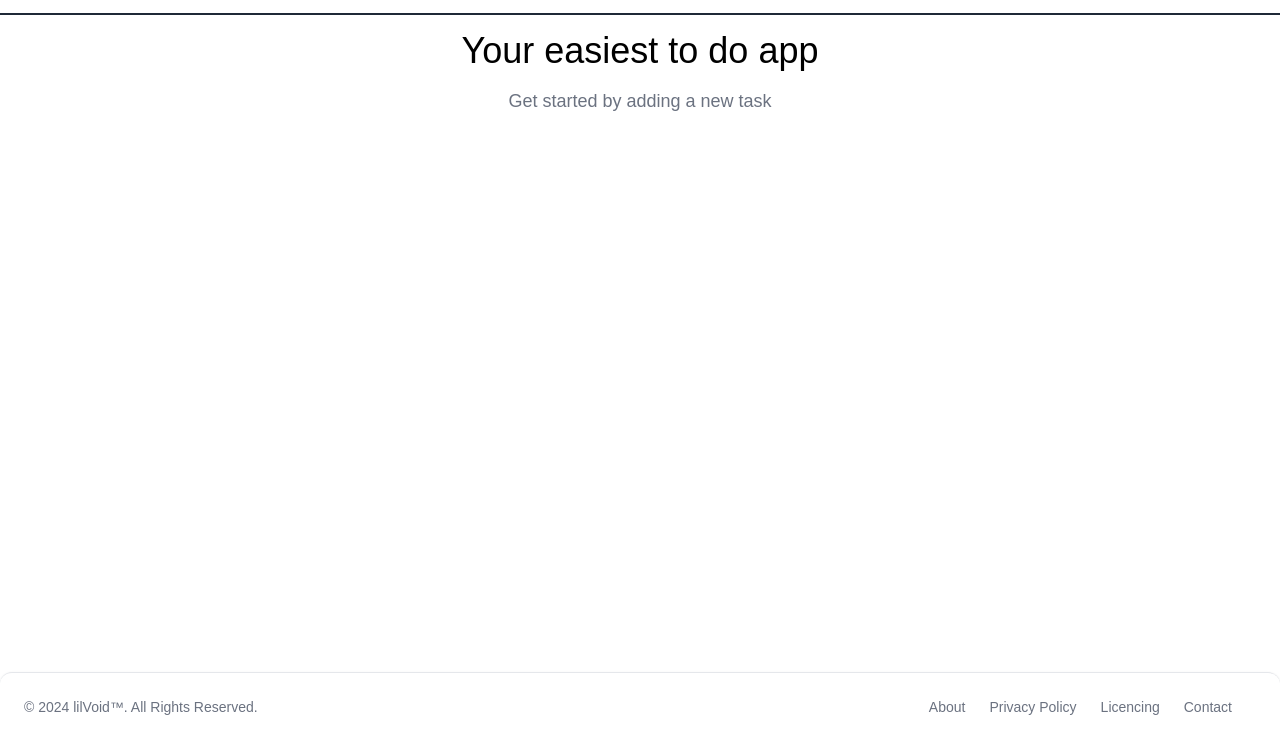
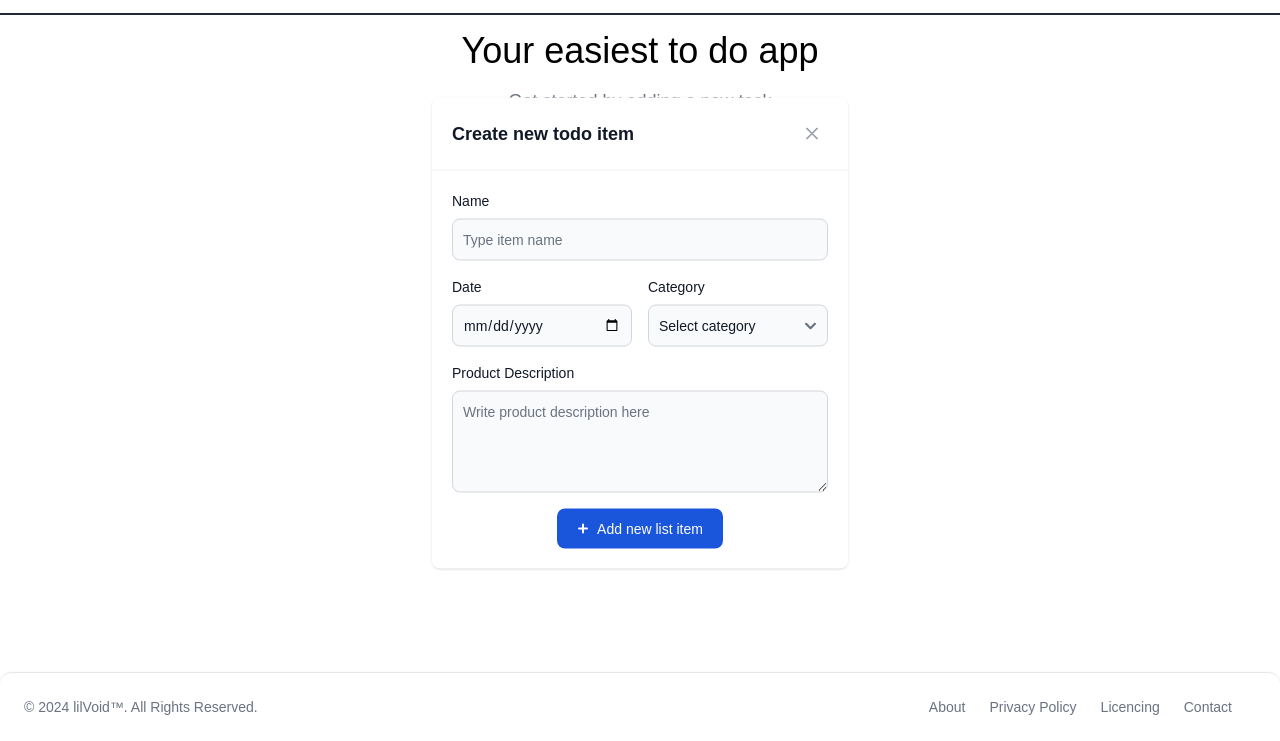
Before and after one commit to s-Radu/todo-list, a website built with webpack: page dist/index.html in a window 1280 px wide. Shown: the part 59-800 px from the top of the page. Built offline with nearby package versions, Linux system fonts and the light colour scheme.

Commit message:
building of new modal Needs to work as intended and flowbite fucks about So I'mma make a new one from scratch

```diff
--- a/dist/index.html
+++ b/dist/index.html
@@ -37,8 +37,80 @@
 <body class="dark:bg-gray-800 transform duration-200 ease-in-expo overflow-x-hidden">
     <section id="content" class="min-h-screen font-josefin">
 
+        <div class=" overflow-y-auto overflow-x-hidden fixed top-0 right-0 left-0 z-50 justify-center items-center w-full md:inset-0 h-[calc(100%-1rem)] max-h-full"
+            data-modal>
+            <div class="absolute left-2/4 top-2/4 -translate-x-2/4 -translate-y-2/4 p-4 w-full max-w-md max-h-full">
 
+                <div class="relative bg-white rounded-lg shadow dark:bg-gray-700">
 
+                    <div class="flex items-center justify-between p-4 md:p-5 border-b rounded-t dark:border-gray-600">
+                        <h3 class="text-lg font-semibold text-gray-900 dark:text-white">
+                            Create new todo item
+                        </h3>
+                        <button type="button"
+                            class="text-gray-400 bg-transparent hover:bg-gray-200 hover:text-gray-900 rounded-lg text-sm w-8 h-8 ms-auto inline-flex justify-center items-center dark:hover:bg-gray-600 dark:hover:text-white"
+                            data-closeModal>
+                            <svg class="w-3 h-3" xmlns="http://www.w3.org/2000/svg" fill="none" viewBox="0 0 14 14">
+                                <path stroke="currentColor" stroke-linecap="round" stroke-linejoin="round"
+                                    stroke-width="2" d="m1 1 6 6m0 0 6 6M7 7l6-6M7 7l-6 6" />
+                            </svg>
+                            <span class="sr-only">Close modal</span>
+                        </button>
+                    </div>
+
+                    <form class="p-4 md:p-5">
+                        <div class="grid gap-4 mb-4 grid-cols-2">
+                            <div class="col-span-2">
+                                <label for="name"
+                                    class="block mb-2 text-sm font-medium text-gray-900 dark:text-white">Name</label>
+                                <input type="text" name="name" id="name"
+                                    class="bg-gray-50 border border-gray-300 text-gray-900 text-sm rounded-lg focus:ring-primary-600 focus:border-primary-600 block w-full p-2.5 dark:bg-gray-600 dark:border-gray-500 dark:placeholder-gray-400 dark:text-white dark:focus:ring-primary-500 dark:focus:border-primary-500"
+                                    placeholder="Type item name" required="">
+                            </div>
+                            <div class="col-span-2 sm:col-span-1">
+                                <label for="date"
+                                    class="block mb-2 text-sm font-medium text-gray-900 dark:text-white">Date</label>
+                                <input type="date" name="date" id="date"
+                                    class="bg-gray-50 border border-gray-300 text-gray-900 text-sm rounded-lg focus:ring-primary-600 focus:border-primary-600 block w-full p-2.5 dark:bg-gray-600 dark:border-gray-500 dark:placeholder-gray-400 dark:text-white dark:focus:ring-primary-500 dark:focus:border-primary-500"
+                                    required="">
+                            </div>
+                            <div class="col-span-2 sm:col-span-1">
+                                <label for="category"
+                                    class="block mb-2 text-sm font-medium text-gray-900 dark:text-white">Category</label>
+                                <select id="category"
+                                    class="bg-gray-50 border border-gray-300 text-gray-900 text-sm rounded-lg focus:ring-primary-500 focus:border-primary-500 block w-full p-2.5 dark:bg-gray-600 dark:border-gray-500 dark:placeholder-gray-400 dark:text-white dark:focus:ring-primary-500 dark:focus:border-primary-500">
+                                    <option selected="">Select category</option>
+                                    <option value="urgent">Urgent</option>
+                                    <option value="important">Important</option>
+                                    <option value="upcoming">Upcoming</option>
+                                    <option value="sometimes">Sometimes</option>
+                                </select>
+                            </div>
+                            <div class="col-span-2">
+                                <label for="description"
+                                    class="block mb-2 text-sm font-medium text-gray-900 dark:text-white">Product
+                                    Description</label>
+                                <textarea id="description" rows="4"
+                                    class="block p-2.5 w-full text-sm text-gray-900 bg-gray-50 rounded-lg border border-gray-300 focus:ring-blue-500 focus:border-blue-500 dark:bg-gray-600 dark:border-gray-500 dark:placeholder-gray-400 dark:text-white dark:focus:ring-blue-500 dark:focus:border-blue-500"
+                                    placeholder="Write product description here"></textarea>
+                            </div>
+                        </div>
+                        <did class="flex w-full justify-center items-center">
+                            <button type="submit"
+                                class="text-white inline-flex items-center bg-blue-700 hover:bg-blue-800 focus:ring-4 focus:outline-none focus:ring-blue-300 font-medium rounded-lg text-sm px-5 py-2.5 text-center dark:bg-blue-600 dark:hover:bg-blue-700 dark:focus:ring-blue-800">
+                                <svg class="me-1 -ms-1 w-5 h-5" fill="currentColor" viewBox="0 0 20 20"
+                                    xmlns="http://www.w3.org/2000/svg">
+                                    <path fill-rule="evenodd"
+                                        d="M10 5a1 1 0 011 1v3h3a1 1 0 110 2h-3v3a1 1 0 11-2 0v-3H6a1 1 0 110-2h3V6a1 1 0 011-1z"
+                                        clip-rule="evenodd"></path>
+                                </svg>
+                                Add new list item
+                            </button>
+                        </did>
+                    </form>
+                </div>
+            </div>
+        </div>
     </section>
 </body>
 
```
